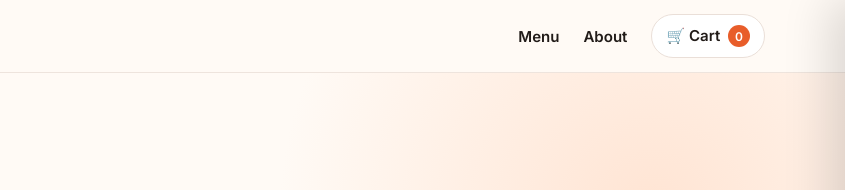
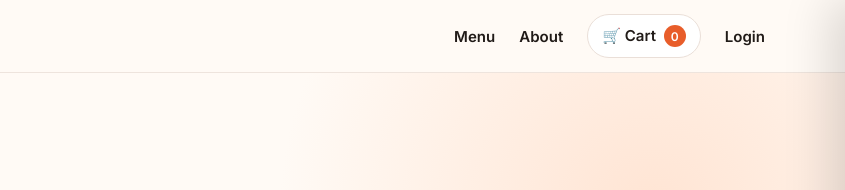
Before and after one commit to jamwalrudhar093-eng/FoodDel, a plain HTML site: page index.html in a window 1280 px wide. Shown: the top 190 px of the page, 435-1280 px from the left. Drawn offline with Linux system fonts and the light colour scheme; sample sign-in values are in the browser's storage.

Commit message:
Update index.html

```diff
--- a/index.html
+++ b/index.html
@@ -25,6 +25,7 @@
         <a href="#menu">Menu</a>
         <a href="#about">About</a>
         <button id="cartBtn" class="cart-button" type="button">🛒 Cart <span id="cartCount">0</span></button>
+        <a href="login.html" class="login-button">Login</a>
       </nav>
     </div>
   </header>
```
